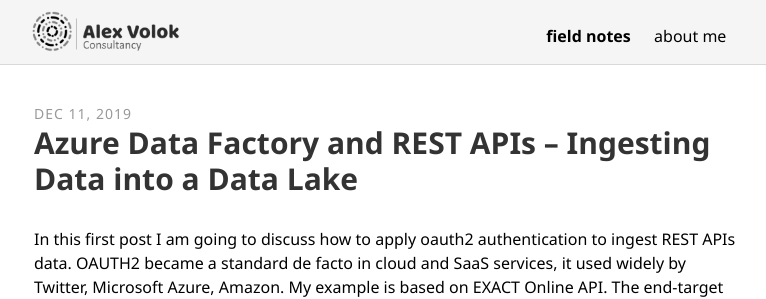
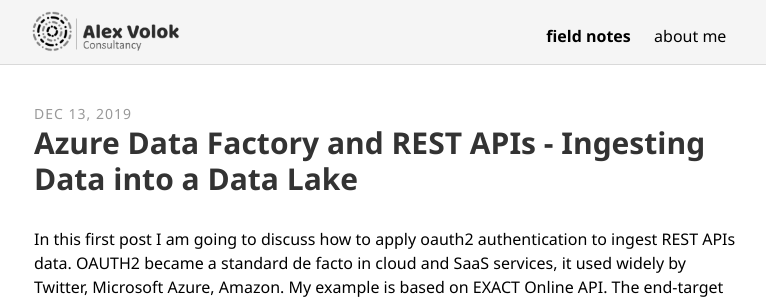
Before and after one commit to alexvolok/alexvolok.github.io, a Jekyll site: the page built from _posts/2019-12-13-adfv2-rest-api-part2-ingest-data.md, in a window 1280 px wide. Shown: the top 299 px of the page, without its empty margins (255-1021 px from the left). Built offline with Jekyll 4.4.1, drawn with Linux system fonts in a browser that asks for light colours; some web fonts are replaced.

Commit message:
changed a date

```diff
--- a/_posts/2019-12-11-adfv2-rest-api-part2-ingest-data.md
+++ b/_posts/2019-12-13-adfv2-rest-api-part2-ingest-data.md
@@ -1,7 +1,7 @@
 ---
 layout: post
-title: Azure Data Factory and REST APIs – Ingesting Data into a Data Lake
-description: Azure Data Factory and REST APIs – Ingesting Data into a Data Lake
+title: Azure Data Factory and REST APIs - Ingesting Data into a Data Lake
+description: Azure Data Factory and REST APIs - Ingesting Data into a Data Lake
 comments: false
 keywords: Azure Data Factory REST API COPY ACTIVITY
 published: true
```
